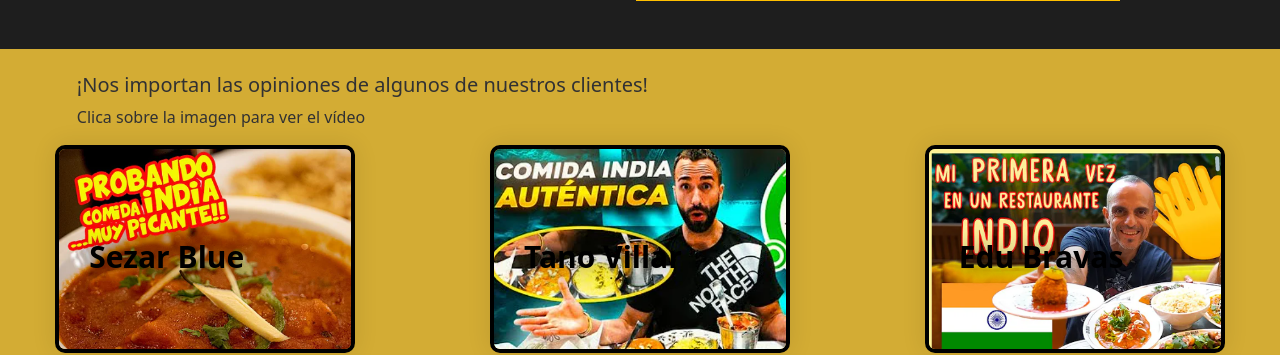
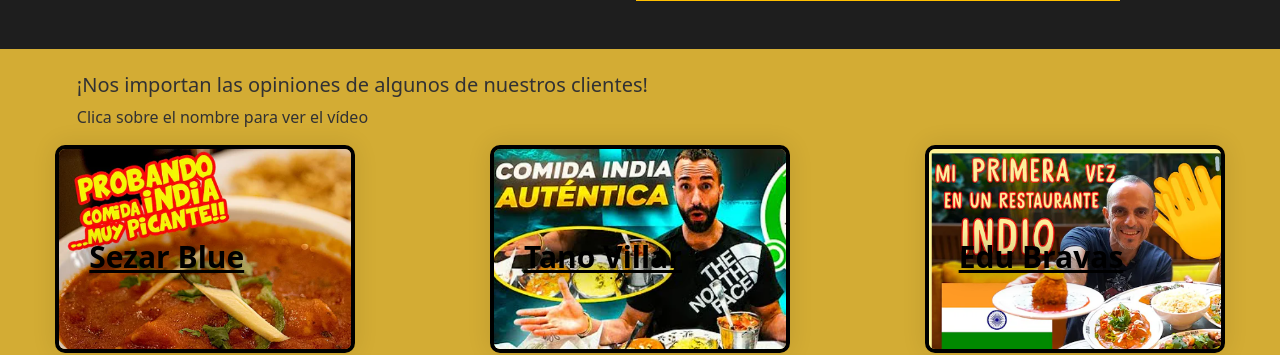
Before and after one commit to KevinPetryla/APU, an Angular app in the folder RestauranteApu/: page /aboutus in a window 1280 px wide. Shown: the part 1528-1883 px from the top of the page. Built offline with nearby package versions, Linux system fonts and the light colour scheme.

Commit message:
Arreglitos varios

```diff
--- a/RestauranteApu/src/app/pages/aboutus/aboutus.component.css
+++ b/RestauranteApu/src/app/pages/aboutus/aboutus.component.css
@@ -44,15 +44,10 @@
     text-shadow: 0px 0px 20px rgba(0, 0, 0, 0.5);
     font-weight: bold;
     transition: all linear 0.25s;
+    text-decoration: none;
 }
 
-.profile-card-2 .profile-icons {
-    position: absolute;
-    bottom: 30px;
-    right: 30px;
-    color: #FFF;
-    transition: all linear 0.25s;
-}
+
 
 .profile-card-2 .profile-username {
     position: absolute;
@@ -115,3 +110,11 @@ input[type=submit]:hover {
   padding: 20px;
   margin-top: -80px;
 }
+
+a{
+  color: black;
+}
+a:hover{
+  color:#ffbf00;
+
+}
--- a/RestauranteApu/src/app/pages/aboutus/aboutus.component.html
+++ b/RestauranteApu/src/app/pages/aboutus/aboutus.component.html
@@ -87,21 +87,21 @@
 <div class="container"id="container">
   <br>
   <h5>¡Nos importan las opiniones de algunos de nuestros clientes!</h5>
-  <p>Clica sobre la imagen para ver el vídeo </p>
+  <p>Clica sobre el nombre para ver el vídeo </p>
 	<div class="row">
 		<div class="col-md-4">
     <div class="profile-card-2"><img src="./../../../../assets/images/miniatura2.png" class="img img-responsive">
-        <div class="profile-name">Sezar Blue</div>
+        <div class="profile-name"><a href="https://www.youtube.com/watch?v=cGZtvr8oNgI">Sezar Blue</a></div>
         </div>
     </div>
     <div class="col-md-4">
-      <div class="profile-card-2"><img src="./../../../../assets/images/miniatura1.png" class="img img-responsive">
-          <div class="profile-name">Tano Villar</div>
+      <div class="profile-card-2" href=""><img src="./../../../../assets/images/miniatura1.png" class="img img-responsive">
+          <div class="profile-name"><a href="https://www.youtube.com/watch?v=60SzNHSqM8A">Tano Villar</a></div>
           </div>
       </div>
       <div class="col-md-4">
-        <div class="profile-card-2"><img src="./../../../../assets/images/miniatura3.png" class="img img-responsive">
-            <div class="profile-name">Edu Bravas</div>
+        <div class="profile-card-2" href=""><img src="./../../../../assets/images/miniatura3.png" class="img img-responsive">
+            <div class="profile-name"><a href="https://www.youtube.com/watch?v=Zk2ZHGOPcfE">Edu Bravas</a></div>
             </div>
         </div>
   </div>
--- a/RestauranteApu/src/app/pages/iniciosesion/iniciosesion.component.ts
+++ b/RestauranteApu/src/app/pages/iniciosesion/iniciosesion.component.ts
@@ -11,4 +11,5 @@ import { HeaderComponent } from '../../shared/components/header/header.component
 })
 export class IniciosesionComponent {
 
+
 }
```
